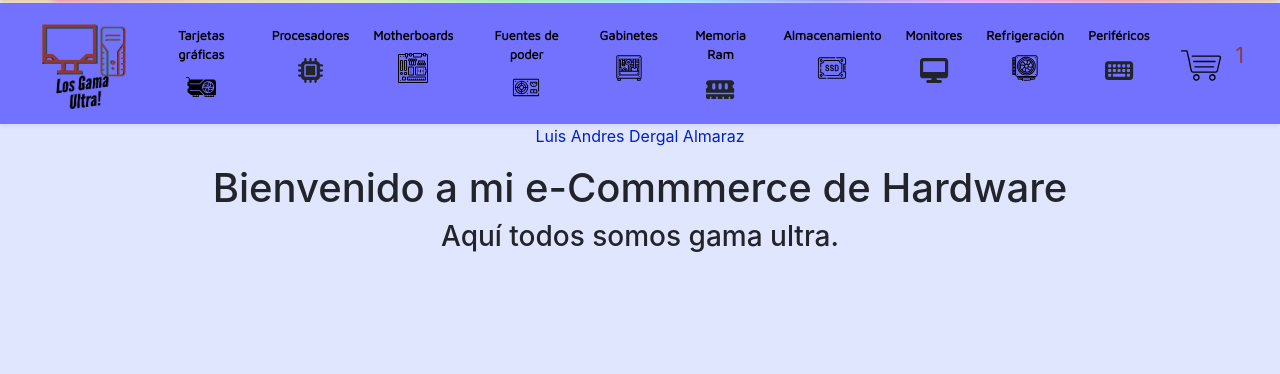
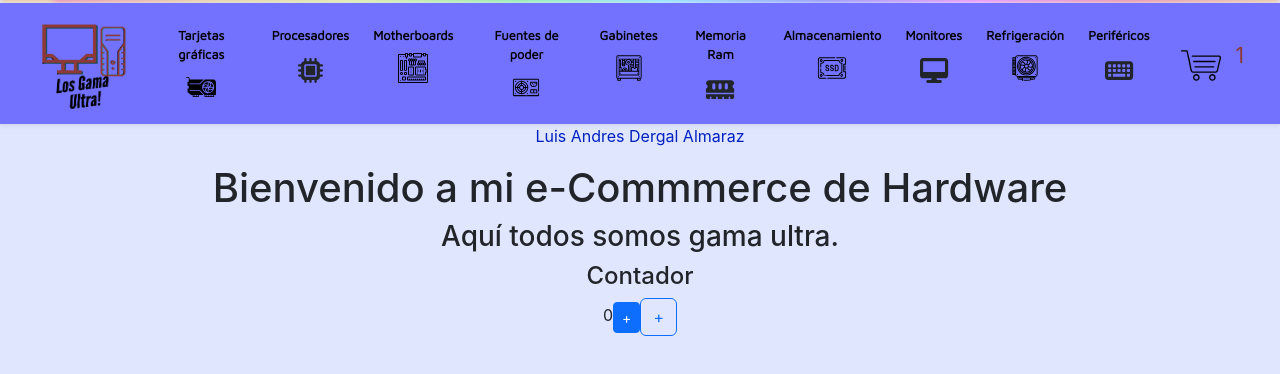
Before and after one commit to luisdergal/eCommerce-Luis-Dergal, a React (Vite) app: page / in a window 1280 px wide. Shown: the top 374 px of the page. Built offline with nearby package versions, Linux system fonts and the light colour scheme.

Commit message:
contador base

```diff
--- /dev/null
+++ b/src/components/Contador/Contador.jsx
@@ -0,0 +1,21 @@
+import { useState } from "react";
+import React from 'react'
+
+const Contador = () => {
+  const [count, actualizarCount] = useState (0)
+
+
+  function handleClick() {
+    actualizarCount(count + 1)
+  }
+
+  return (
+    <div>
+      {count}
+      <button className="btn btn-primary btn-sm">+</button>
+      <button type="button" className="btn btn-outline-primary" onClick={handleClick}> + </button>
+    </div>
+  )
+}
+
+export default Contador
--- a/src/components/ItemListContainer/ItemListContainer.jsx
+++ b/src/components/ItemListContainer/ItemListContainer.jsx
@@ -1,10 +1,17 @@
 import React from 'react'
+import Contador from "../Contador/contador";
+
+
+
 
 const ItemListContainer = (obj) => {
+
   return (
     <div>
         <h1> {obj.titulo} </h1>
         <h3> {obj.subtitulo} </h3>
+        <h4> Contador </h4>
+        <Contador></Contador>
     </div>
   )
 }
```
